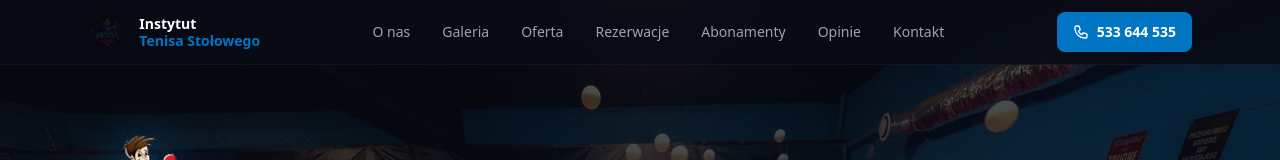
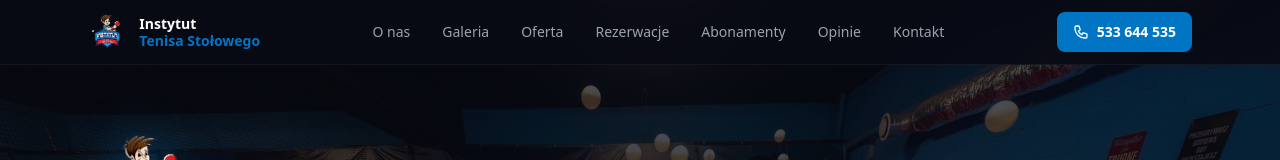
Before and after one commit to LudzCPP/stronka-its, a React (Vite) app: page / in a window 1280 px wide. Shown: the top 160 px of the page. Built offline with nearby package versions, Linux system fonts and the light colour scheme.

Commit message:
Revert: usunieto mix-blend-multiply z logo

```diff
--- a/src/components/Footer.jsx
+++ b/src/components/Footer.jsx
@@ -17,7 +17,7 @@ export default function Footer() {
 
         {/* Logo + adres */}
         <div>
-          <img src={logo} alt="Instytut Tenisa Stołowego" className="h-14 w-auto mb-4 opacity-90 mix-blend-multiply" />
+          <img src={logo} alt="Instytut Tenisa Stołowego" className="h-14 w-auto mb-4 opacity-90" />
           <p className="text-gray-400 text-sm leading-relaxed">
             Profesjonalna sala tenisa stołowego<br />w sercu Łodzi.
           </p>
--- a/src/components/Hero.jsx
+++ b/src/components/Hero.jsx
@@ -23,7 +23,7 @@ export default function Hero() {
           <img
             src={logo}
             alt="Instytut Tenisa Stołowego"
-            className="h-20 sm:h-28 w-auto drop-shadow-2xl mix-blend-multiply"
+            className="h-20 sm:h-28 w-auto drop-shadow-2xl"
             style={{ filter: 'drop-shadow(0 0 24px rgba(0,117,196,0.45))' }}
           />
           <div className="border-l border-white/15 pl-4 sm:pl-6">
--- a/src/components/Navbar.jsx
+++ b/src/components/Navbar.jsx
@@ -19,7 +19,7 @@ export default function Navbar() {
       <div className="max-w-6xl mx-auto px-6 h-16 flex items-center justify-between">
 
         <a href="#" className="flex items-center gap-3" onClick={() => setOpen(false)}>
-          <img src={logo} alt="Instytut Tenisa Stołowego" className="h-10 w-auto mix-blend-multiply" />
+          <img src={logo} alt="Instytut Tenisa Stołowego" className="h-10 w-auto" />
           <span className="hidden sm:block text-white font-bold text-sm leading-tight">
             Instytut<br />
             <span className="text-[#0075C4]">Tenisa Stołowego</span>
```
